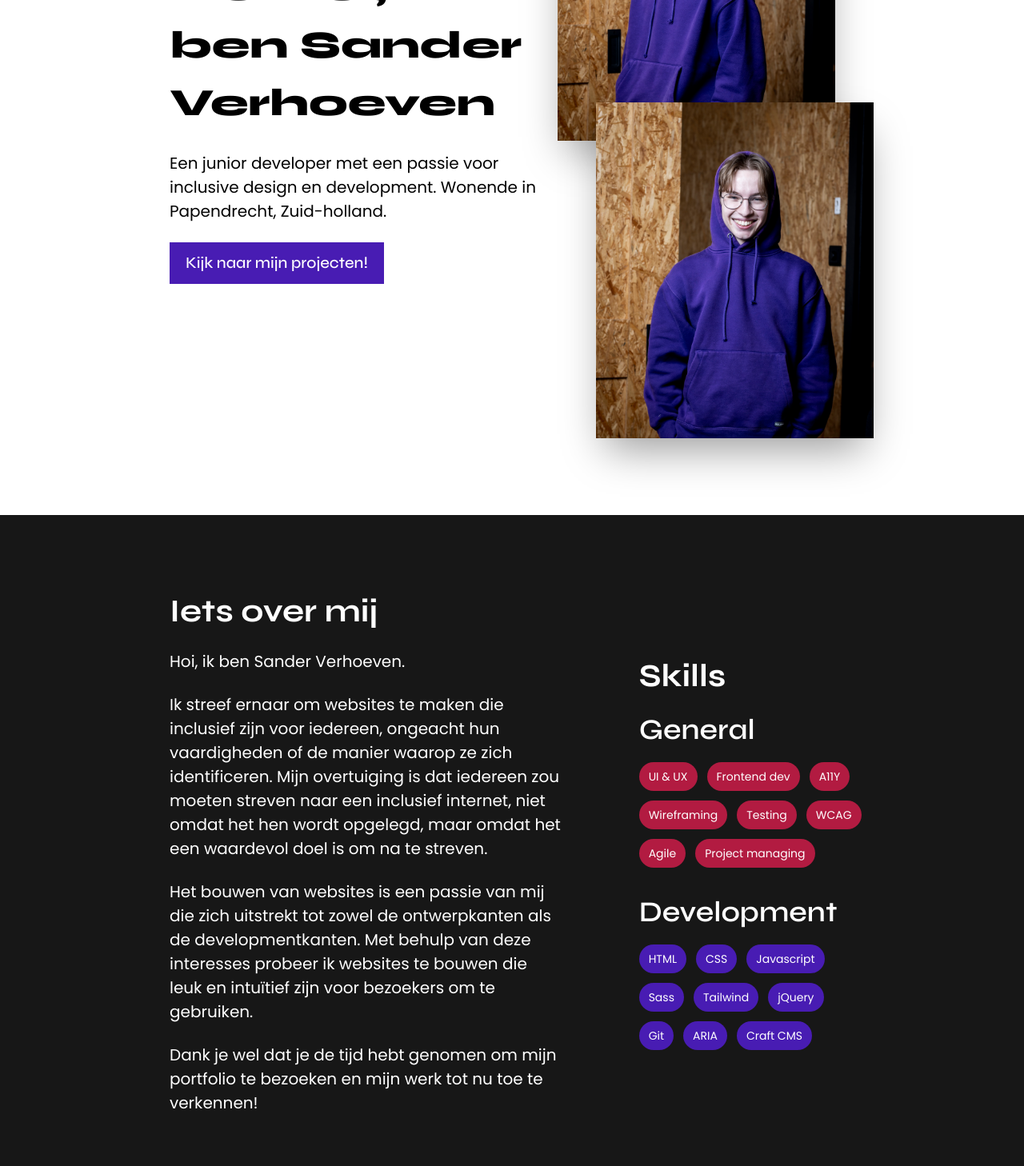
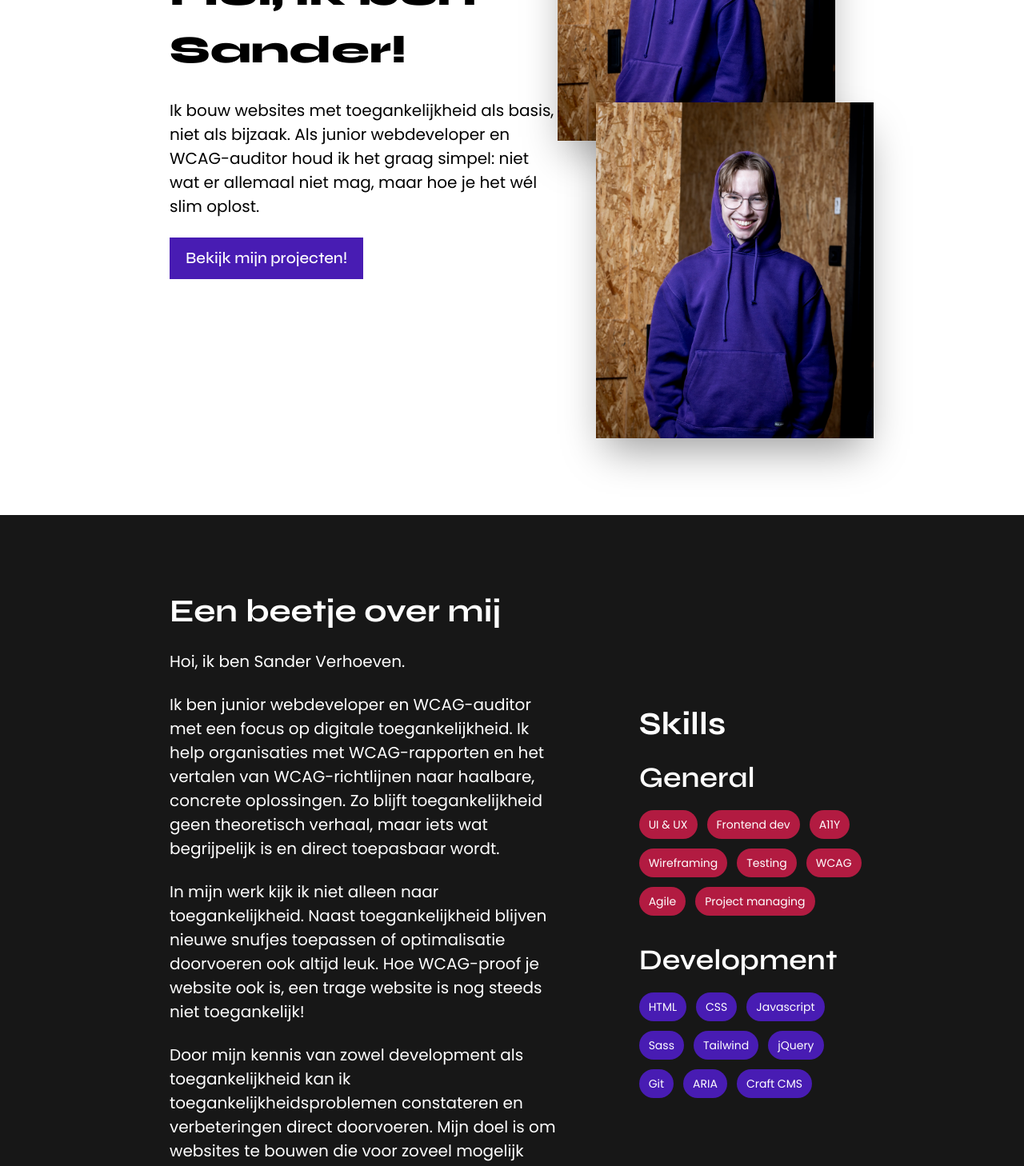
Before and after one commit to Rednas140/portfolio_v2.1, a Next.js app: page / in a window 1280 px wide. Shown: the part 340-1798 px from the top of the page at 80% size. Built offline with nearby package versions, Linux system fonts and the light colour scheme.

Commit message:
feat: added functionality

```diff
--- a/app/components/atoms/Hamburger.tsx
+++ b/app/components/atoms/Hamburger.tsx
@@ -1,7 +1,18 @@
 "use client";
 import { motion } from "motion/react";
+import type { MouseEvent, Ref } from "react";
 
-export default function Hamburger({ handleClick, isOpen }: any) {
+type HamburgerProps = {
+  handleClick: (event: MouseEvent<HTMLButtonElement>) => void;
+  isOpen: boolean;
+  buttonRef?: Ref<HTMLButtonElement>;
+};
+
+export default function Hamburger({
+  handleClick,
+  isOpen,
+  buttonRef,
+}: HamburgerProps) {
   const hamburgerClasses =
     "block h-8 w-8 relative cursor-pointer md:hidden focus:outline-2 outline-offset-2";
 
@@ -26,8 +37,10 @@ export default function Hamburger({ handleClick, isOpen }: any) {
     <motion.button
       type="button"
       onClick={handleClick}
+      ref={buttonRef}
       className={`${hamburgerClasses} [--entry-distance-x:20px]`}
       aria-label="Hoofdmenu toggle"
+      aria-expanded={isOpen}
       id="hamburger"
       initial={{ opacity: 0, x: "var(--entry-distance-x)" }}
       animate={{ opacity: 1, x: 0 }}
--- a/app/components/molecules/AboutContent.tsx
+++ b/app/components/molecules/AboutContent.tsx
@@ -32,25 +32,28 @@ export default function AboutContent() {
       className="md:col-span-7 max-w-2xl flex flex-col gap-4 md:gap-6"
     >
       <MotionHeading variants={item} as="h2">
-        Iets over mij
+        Een beetje over mij
       </MotionHeading>
       <motion.p variants={item}>Hoi, ik ben Sander Verhoeven.</motion.p>
       <motion.p variants={item}>
-        Ik streef ernaar om websites te maken die inclusief zijn voor iedereen,
-        ongeacht hun vaardigheden of de manier waarop ze zich identificeren.
-        Mijn overtuiging is dat iedereen zou moeten streven naar een inclusief
-        internet, niet omdat het hen wordt opgelegd, maar omdat het een
-        waardevol doel is om na te streven.
+        Ik ben junior webdeveloper en WCAG-auditor met een focus op digitale
+        toegankelijkheid. Ik help organisaties met WCAG-rapporten en het
+        vertalen van WCAG-richtlijnen naar haalbare, concrete oplossingen. Zo
+        blijft toegankelijkheid geen theoretisch verhaal, maar iets wat
+        begrijpelijk is en direct toepasbaar wordt.
       </motion.p>
       <motion.p variants={item}>
-        Het bouwen van websites is een passie van mij die zich uitstrekt tot
-        zowel de ontwerpkanten als de developmentkanten. Met behulp van deze
-        interesses probeer ik websites te bouwen die leuk en intuïtief zijn voor
-        bezoekers om te gebruiken.
+        In mijn werk kijk ik niet alleen naar toegankelijkheid. Naast
+        toegankelijkheid blijven nieuwe snufjes toepassen of optimalisatie
+        doorvoeren ook altijd leuk. Hoe WCAG-proof je website ook is, een trage
+        website is nog steeds niet toegankelijk!
       </motion.p>
       <motion.p variants={item}>
-        Dank je wel dat je de tijd hebt genomen om mijn portfolio te bezoeken en
-        mijn werk tot nu toe te verkennen!
+        Door mijn kennis van zowel development als toegankelijkheid kan ik
+        toegankelijkheidsproblemen constateren en verbeteringen direct
+        doorvoeren. Mijn doel is om websites te bouwen die voor zoveel mogelijk
+        mensen bruikbaar zijn, en die tegelijkertijd overzichtelijk zijn en
+        prettig werken.
       </motion.p>
     </motion.div>
   );
--- a/app/components/molecules/HeaderContent.tsx
+++ b/app/components/molecules/HeaderContent.tsx
@@ -33,14 +33,15 @@ export default function HeaderContent() {
       className="flex flex-col items-start gap-6 lg:w-155"
     >
       <MotionHeading variants={item} as="h1" className="w-75 lg:w-120">
-        Hoi hoi, ik ben Sander Verhoeven
+        Hoi, ik ben Sander!
       </MotionHeading>
       <motion.p variants={item}>
-        Een junior developer met een passie voor inclusive design en
-        development. Wonende in Papendrecht, Zuid-holland.
+        Ik bouw websites met toegankelijkheid als basis, niet als bijzaak. Als
+        junior webdeveloper en WCAG-auditor houd ik het graag simpel: niet wat
+        er allemaal niet mag, maar hoe je het wél slim oplost.
       </motion.p>
       <motion.div variants={item}>
-        <Button link="#projects" content="Kijk naar mijn projecten!"></Button>
+        <Button link="#projects" content="Bekijk mijn projecten!"></Button>
       </motion.div>
     </motion.div>
   );
--- a/app/components/molecules/Navlist.tsx
+++ b/app/components/molecules/Navlist.tsx
@@ -1,5 +1,6 @@
 import { motion, stagger } from "motion/react";
 import Navlink from "../atoms/Navlink";
+import type { KeyboardEventHandler, Ref } from "react";
 
 const list = {
   visible: {
@@ -22,12 +23,20 @@ const item = {
   hidden: { opacity: 0, y: -20 },
 };
 
-export default function NavItems({ isOpen }: any) {
+type NavListProps = {
+  isOpen: boolean;
+  onKeyDown?: KeyboardEventHandler<HTMLUListElement>;
+  listRef?: Ref<HTMLUListElement>;
+};
+
+export default function NavItems({ isOpen, onKeyDown, listRef }: NavListProps) {
   return (
     <motion.ul
       initial="hidden"
       whileInView="visible"
       variants={list}
+      ref={listRef}
+      onKeyDown={onKeyDown}
       className={`md:flex items-center gap-8 ${
         isOpen
           ? "flex flex-col bg-neutral-900 md:bg-white absolute md:static md:flex-row justify-center md:justify-start top-full left-0 w-screen md:w-auto h-auto py-12 md:py-0"
--- a/app/components/organisms/Navbar.tsx
+++ b/app/components/organisms/Navbar.tsx
@@ -2,20 +2,62 @@
 import Logo from "../atoms/Logo";
 import NavList from "../molecules/Navlist";
 import Hamburger from "../atoms/Hamburger";
-import { MouseEvent, useState } from "react";
+import { MouseEvent, useEffect, useRef, useState } from "react";
 
 export default function Navbar() {
   const [isOpen, setOpen] = useState(false);
+  const navListRef = useRef<HTMLUListElement>(null);
+  const hamburgerRef = useRef<HTMLButtonElement>(null);
 
   const hamburgerToggle = (event: MouseEvent<HTMLButtonElement>) => {
     setOpen((prev) => !prev);
   };
+
+  useEffect(() => {
+    if (!isOpen) return;
+
+    const onKeyDown = (event: KeyboardEvent) => {
+      if (event.key !== "Escape") return;
+      setOpen(false);
+      requestAnimationFrame(() => hamburgerRef.current?.focus());
+    };
+
+    document.addEventListener("keydown", onKeyDown);
+    return () => document.removeEventListener("keydown", onKeyDown);
+  }, [isOpen]);
+
+  const handleNavKeyDown = (event: React.KeyboardEvent<HTMLUListElement>) => {
+    if (!isOpen) return;
+    if (event.key !== "Tab" || event.shiftKey) return;
+
+    const list = navListRef.current;
+    if (!list) return;
+
+    const focusables = list.querySelectorAll<HTMLElement>(
+      'a, button, [tabindex]:not([tabindex="-1"])'
+    );
+    const last = focusables[focusables.length - 1];
+    if (!last) return;
+
+    if (document.activeElement === last) {
+      setOpen(false);
+    }
+  };
+
   return (
     <nav className="relative flex flex-row justify-between p-4 md:px-12 lg:px-28 2xl:px-53">
       <Logo></Logo>
       <div className="flex items-center">
-        <Hamburger handleClick={hamburgerToggle} isOpen={isOpen}></Hamburger>
-        <NavList isOpen={isOpen}></NavList>
+        <Hamburger
+          handleClick={hamburgerToggle}
+          isOpen={isOpen}
+          buttonRef={hamburgerRef}
+        ></Hamburger>
+        <NavList
+          isOpen={isOpen}
+          listRef={navListRef}
+          onKeyDown={handleNavKeyDown}
+        ></NavList>
       </div>
     </nav>
   );
```
